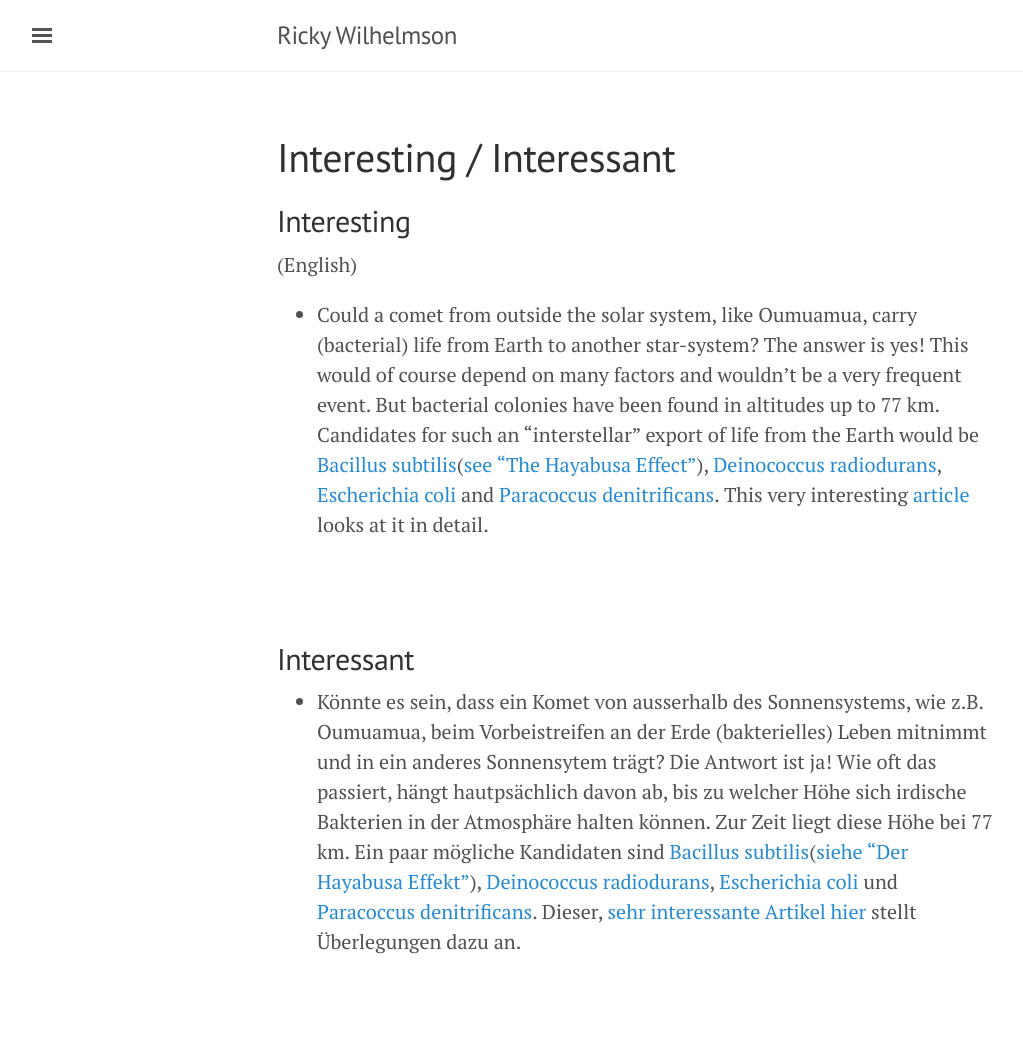
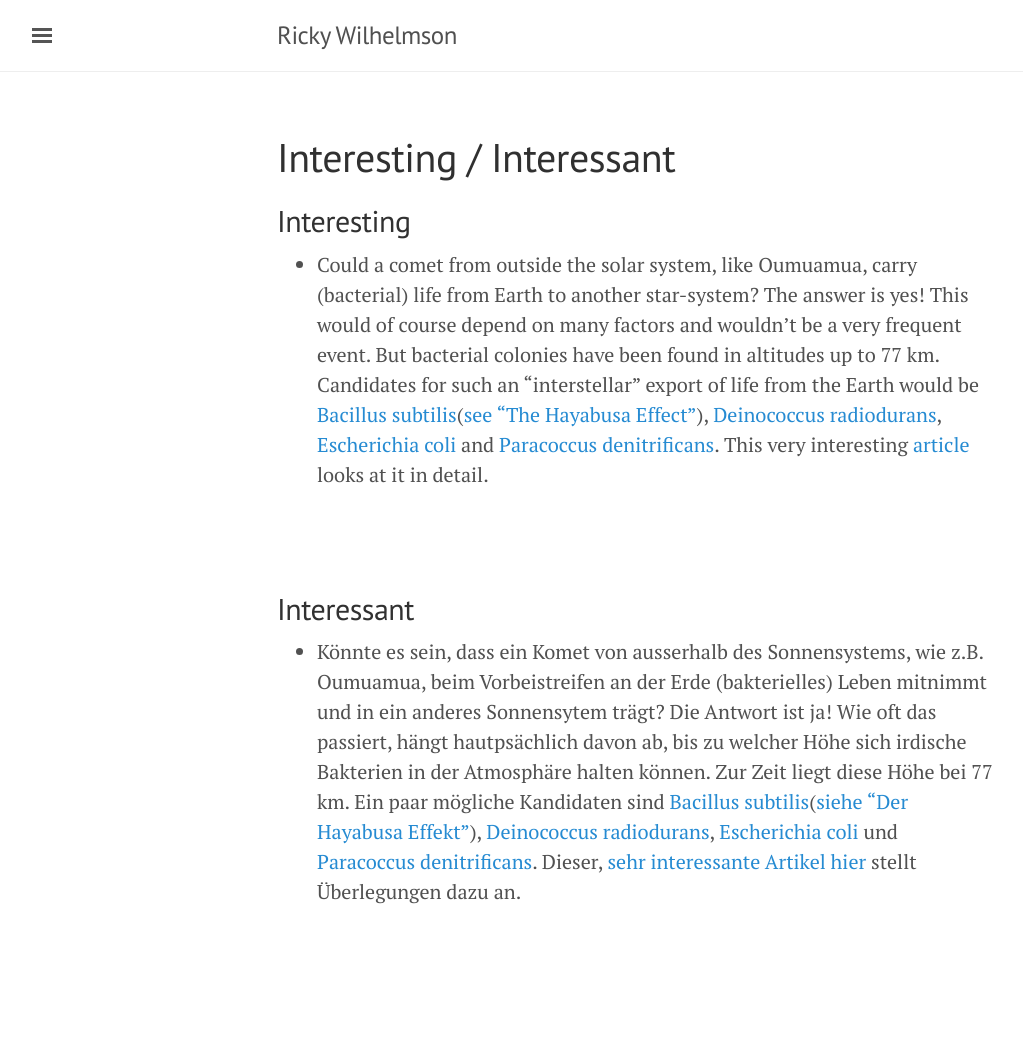
Before and after one commit to SOSTaler/sostaler.github.io, a Jekyll site: the page built from interessant.md, in a window 1280 px wide. Shown: the whole page, without its empty margins (3-1026 px from the left). Built offline with Jekyll 4.4.1, drawn with Linux system fonts in a browser that asks for light colours; comment, search, counter and statistics services are not loaded; after the commit the page ends 987 px from its top, so only the background shows below that.

Commit message:
Update interessant.md

```diff
--- a/interessant.md
+++ b/interessant.md
@@ -5,7 +5,6 @@ title: 'Interesting / Interessant'
 
 ## Interesting
 
-<span id="english">(English)</span>
 * Could a comet from outside the solar system, like Oumuamua, carry (bacterial) life from Earth to another star-system? The answer is yes! This would of course depend on many factors and wouldn't be a very frequent event. But bacterial colonies have been found in altitudes up to 77 km. Candidates for such an "interstellar" export of life from the Earth would be [Bacillus subtilis](https://en.wikipedia.org/wiki/Bacillus_subtilis)([see "The Hayabusa Effect"](/TheHayabusaEffect/)), [Deinococcus radiodurans](https://en.wikipedia.org/wiki/Deinococcus_radiodurans), [Escherichia coli](https://en.wikipedia.org/wiki/Escherichia_coli) and [Paracoccus denitrificans](https://en.wikipedia.org/wiki/Paracoccus_denitrificans). This very interesting [article](https://doi.org/10.1017/S1473550419000314) looks at it in detail.
 
 <br>
```
